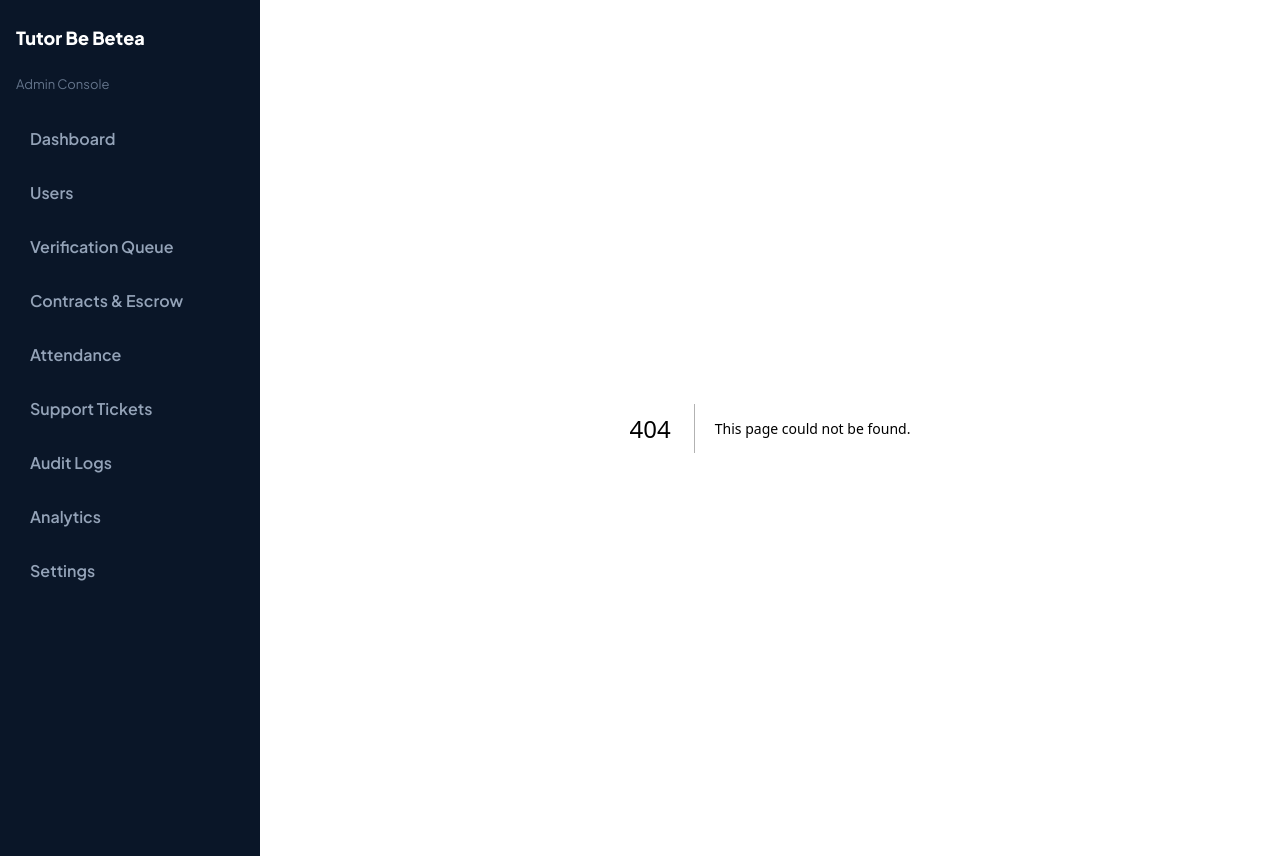
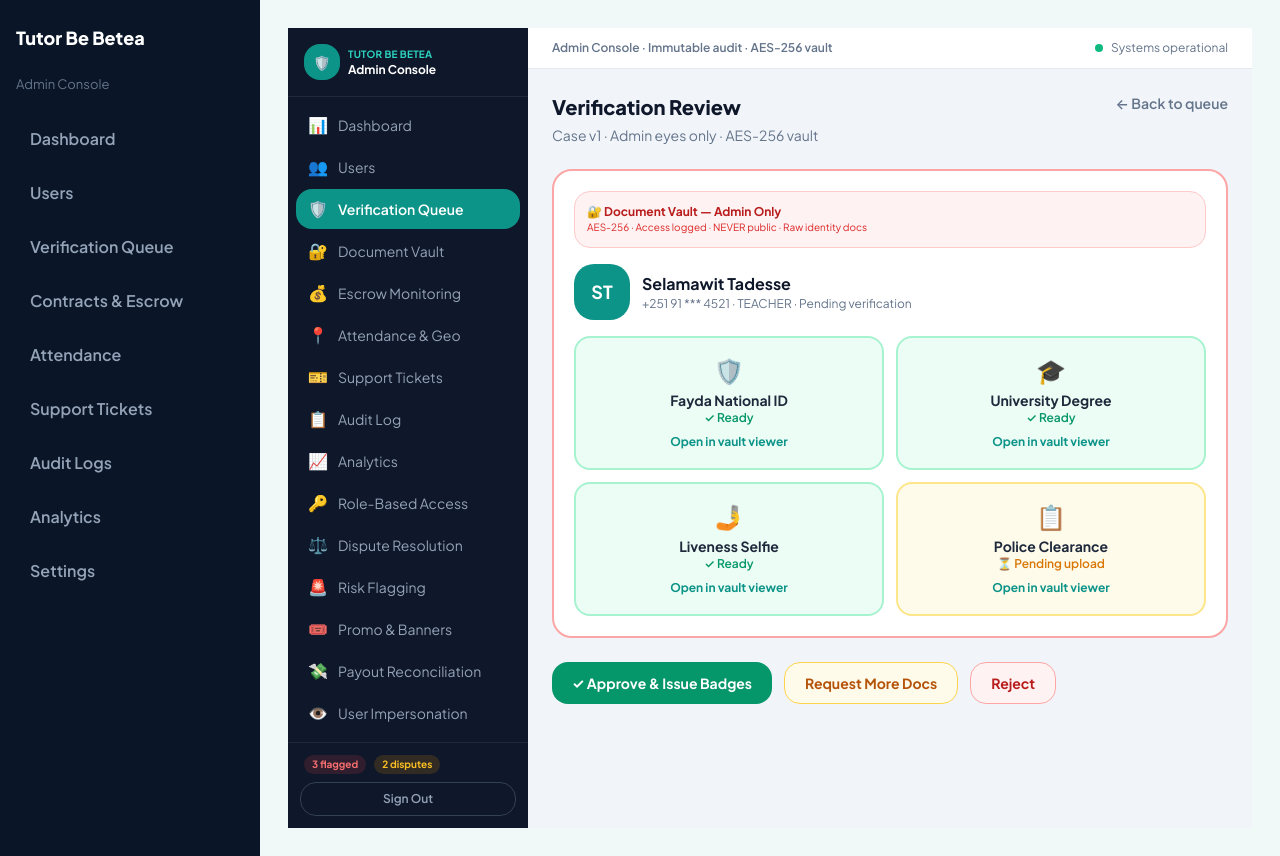
Before and after one commit to Zeordi/tutor-be-betea, a Next.js app in the folder apps/admin/: page /verification/v1 in a window 1280 px wide. Before the commit this address had no page. Built offline with nearby package versions, Linux system fonts and the light colour scheme.

Commit message:
Create [id]/page.tsx

```diff
--- /dev/null
+++ b/apps/admin/app/(dashboard)/verification/[id]/page.tsx
@@ -0,0 +1,92 @@
+"use client";
+
+import Link from "next/link";
+import { useParams, useRouter } from "next/navigation";
+import PageHeader from "@/components/PageHeader";
+
+export default function VerificationDetailPage() {
+  const { id } = useParams<{ id: string }>();
+  const router = useRouter();
+
+  return (
+    <div className="space-y-6">
+      <PageHeader
+        title="Verification Review"
+        subtitle={`Case ${id} · Admin eyes only · AES-256 vault`}
+        action={
+          <Link href="/verification" className="text-sm font-semibold text-slate-500 hover:text-teal-600">
+            ← Back to queue
+          </Link>
+        }
+      />
+
+      <div className="rounded-2xl border-2 border-red-300 bg-white p-5 dark:border-red-800 dark:bg-[#112240]">
+        <div className="mb-4 rounded-xl border border-red-200 bg-red-50 p-3 dark:border-red-800 dark:bg-red-900/30">
+          <p className="text-xs font-bold text-red-700 dark:text-red-400">
+            🔐 Document Vault — Admin Only
+          </p>
+          <p className="text-[10px] text-red-600 dark:text-red-500">
+            AES-256 · Access logged · NEVER public · Raw identity docs
+          </p>
+        </div>
+
+        <div className="mb-4 flex items-center gap-3">
+          <div className="flex h-14 w-14 items-center justify-center rounded-2xl bg-teal-600 text-lg font-bold text-white">
+            ST
+          </div>
+          <div>
+            <p className="font-bold text-slate-900 dark:text-white">Selamawit Tadesse</p>
+            <p className="text-xs text-slate-500">+251 91 *** 4521 · TEACHER · Pending verification</p>
+          </div>
+        </div>
+
+        <div className="grid gap-3 sm:grid-cols-2">
+          {[
+            { icon: "🛡️", title: "Fayda National ID", status: "Ready", tone: "emerald" },
+            { icon: "🎓", title: "University Degree", status: "Ready", tone: "emerald" },
+            { icon: "🤳", title: "Liveness Selfie", status: "Ready", tone: "emerald" },
+            { icon: "📋", title: "Police Clearance", status: "Pending upload", tone: "amber" },
+          ].map((doc) => (
+            <div
+              key={doc.title}
+              className={`rounded-xl border-2 p-4 text-center ${
+                doc.tone === "emerald"
+                  ? "border-emerald-200 bg-emerald-50 dark:border-emerald-800 dark:bg-emerald-900/20"
+                  : "border-amber-200 bg-amber-50 dark:border-amber-800 dark:bg-amber-900/20"
+              }`}
+            >
+              <p className="text-2xl">{doc.icon}</p>
+              <p className="mt-1 text-sm font-bold text-slate-800 dark:text-slate-200">{doc.title}</p>
+              <p
+                className={`text-xs font-semibold ${
+                  doc.tone === "emerald" ? "text-emerald-600" : "text-amber-600"
+                }`}
+              >
+                {doc.status === "Ready" ? "✓ " : "⏳ "}
+                {doc.status}
+              </p>
+              <button className="mt-2 text-xs font-bold text-teal-600 hover:underline">
+                Open in vault viewer
+              </button>
+            </div>
+          ))}
+        </div>
+      </div>
+
+      <div className="flex flex-wrap gap-3">
+        <button
+          onClick={() => router.push("/verification")}
+          className="rounded-xl bg-emerald-600 px-5 py-2.5 text-sm font-bold text-white hover:bg-emerald-700"
+        >
+          ✓ Approve & Issue Badges
+        </button>
+        <button className="rounded-xl border border-amber-300 bg-amber-50 px-5 py-2.5 text-sm font-bold text-amber-700 dark:border-amber-800 dark:bg-amber-900/20 dark:text-amber-300">
+          Request More Docs
+        </button>
+        <button className="rounded-xl border border-red-300 bg-red-50 px-5 py-2.5 text-sm font-bold text-red-700 dark:border-red-800 dark:bg-red-900/20 dark:text-red-300">
+          Reject
+        </button>
+      </div>
+    </div>
+  );
+}
```
